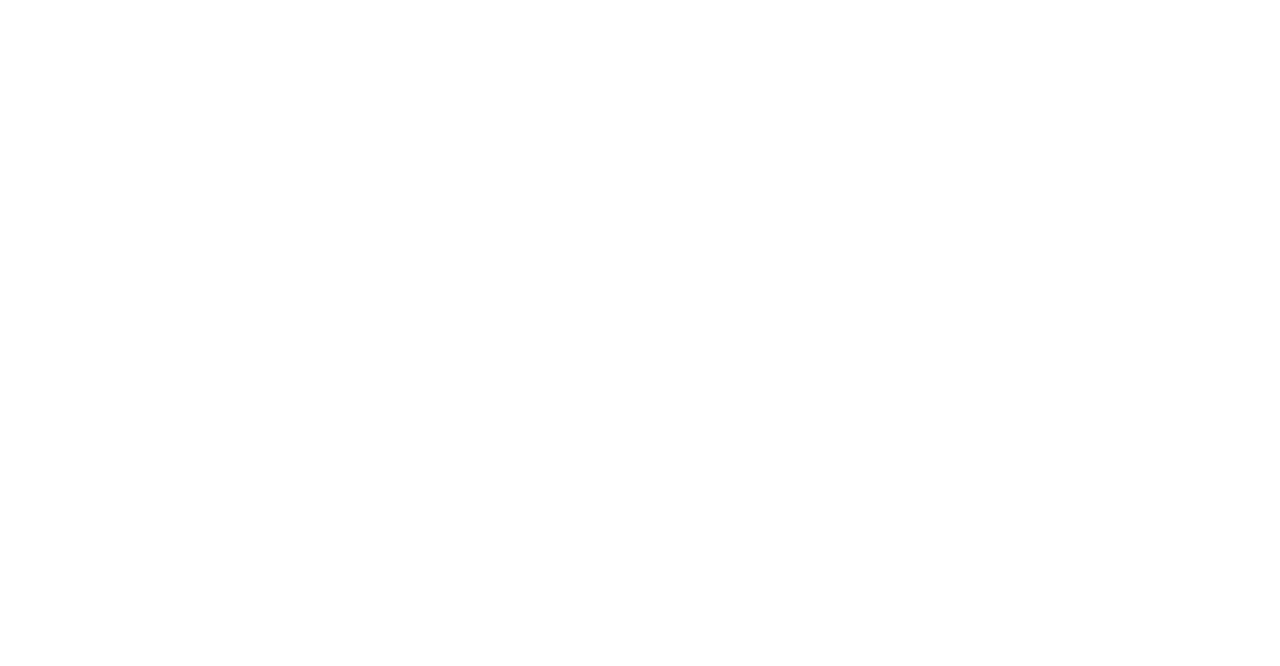
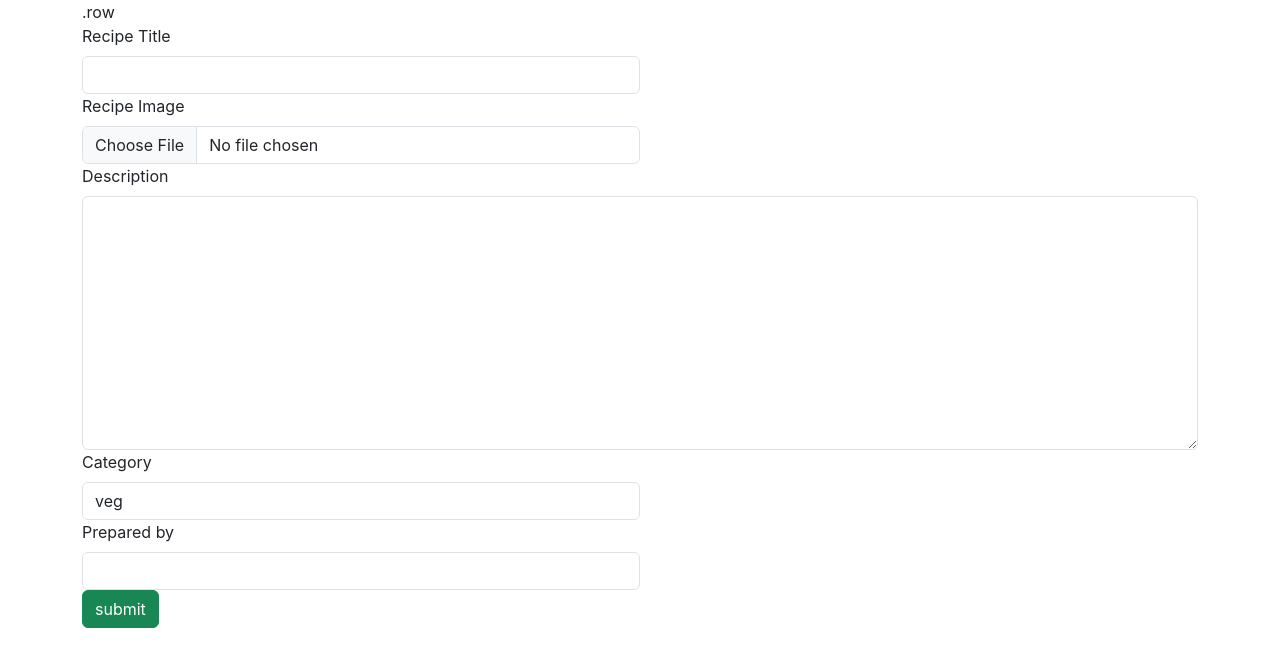
Before and after one commit to DiyaTreesaBaby/RecipeApp-FrontEnd, a React (Create React App) app: page / in a window 1280 px wide. Shown: the top 666 px of the page. Built offline with nearby package versions, Linux system fonts and the light colour scheme.

Commit message:
Add Recipe completed

```diff
--- a/src/App.js
+++ b/src/App.js
@@ -1,10 +1,11 @@
 import logo from './logo.svg';
 import './App.css';
+import AddRecipe from './component/AddRecipe';
 
 function App() {
   return (
     <div >
-
+      <AddRecipe/>
     </div>
   );
 }
--- /dev/null
+++ b/src/component/AddRecipe.jsx
@@ -0,0 +1,54 @@
+import React from 'react'
+
+const AddRecipe = () => {
+  return (
+    <div>
+<div className="container">
+    <div className="row">
+        <div className="col col-12 col-sm-12 col-md-12 col-lg-12 col-xl-12 col-xxl-12">
+.row <g-3>
+    <div className="col col-12 col-sm-6 col-md-6 col-lg-6 col-xl-6 col-xxl-6">
+<label htmlFor="" className="form-label">Recipe Title</label>
+<input type="text" className="form-control" />
+ </div>
+    <div className="col col-12 col-sm-6 col-md-6 col-lg-6 col-xl-6 col-xxl-6">
+    <label htmlFor="" className="form-label">Recipe Image</label>
+<input type="file" name="" id="" className="form-control" />
+    </div>
+    <div className="col col-12 col-sm-12 col-md-12 col-lg-12 col-xl-12 col-xxl-12">
+    <label htmlFor="" className="form-label">Description</label>
+<textarea name="" id="" cols="30" rows="10" className="form-control"></textarea>
+    </div>
+    <div className="col col-6 col-sm-6 col-md-6 col-lg-6 col-xl-6 col-xxl-6">
+    <label htmlFor="" className="form-label">Category</label>
+<select name="" id="" className="form-control">
+    <option value="veg">veg</option>
+    <option value="non veg">non veg</option>
+</select>
+    </div>
+    <div className="col col-12 col-sm-6 col-md-6 col-lg-6 col-xl-6 col-xxl-6">
+    <label htmlFor="" className="form-label">Prepared by</label>
+<input type="text" className="form-control" />
+    </div>
+    <div className="col col-12 col-sm-6 col-md-6 col-lg-6 col-xl-6 col-xxl-6">
+        <button className="btn btn-success"> submit
+        </button>
+    </div>
+</g-3>
+
+
+
+
+        </div>
+    </div>
+</div>
+
+
+
+
+
+    </div>
+  )
+}
+
+export default AddRecipe
```
